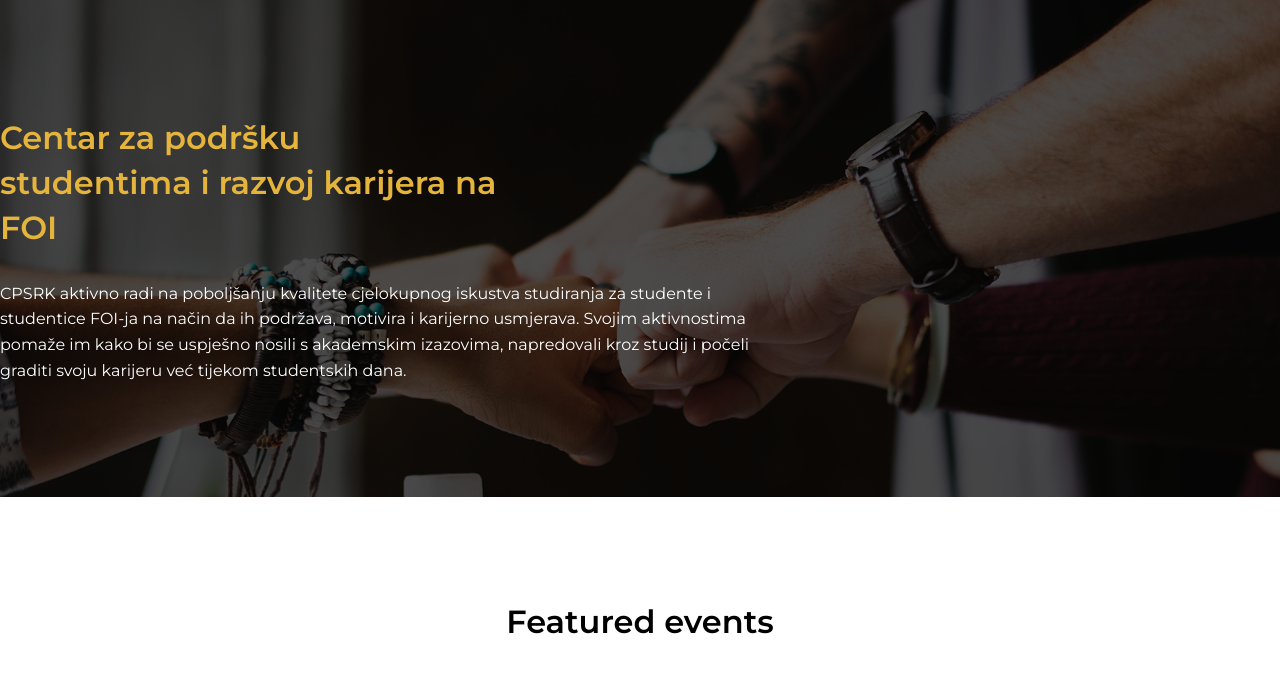
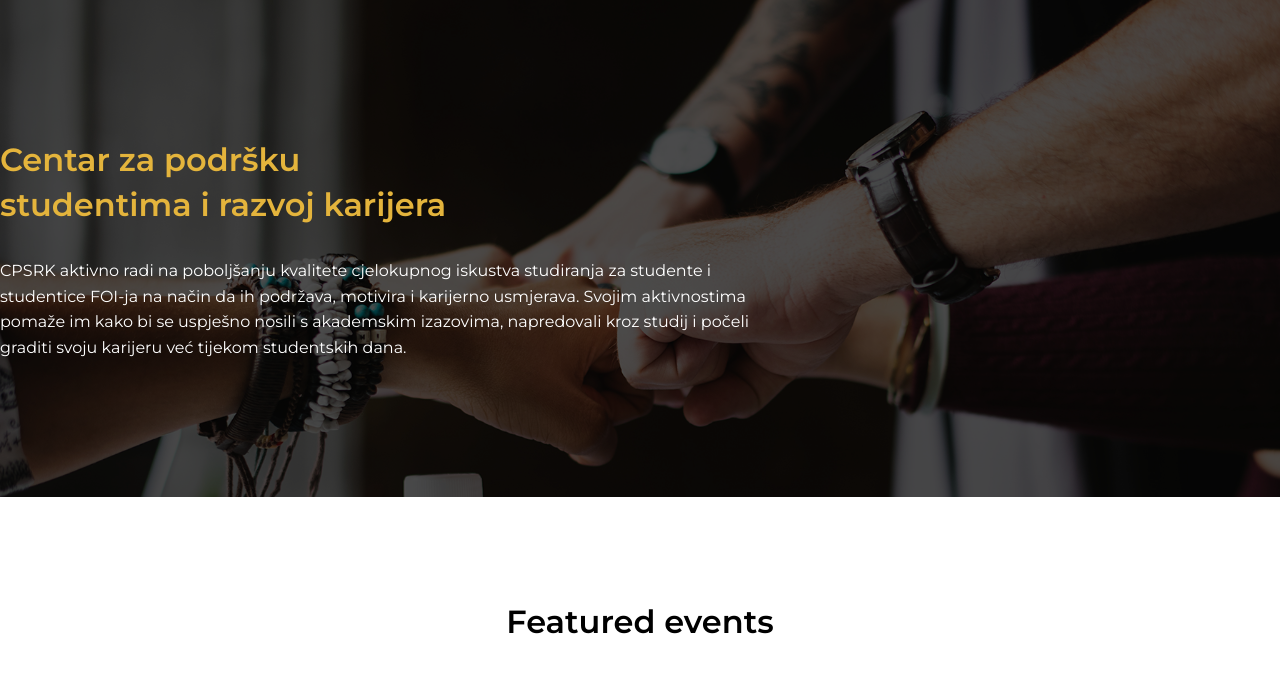
Before and after one commit to btaras1/Speck-Academy, a plain HTML site: page index.html in a window 1280 px wide. Shown: the part 83-760 px from the top of the page. Drawn offline with nearby package versions, Linux system fonts and the light colour scheme.

Commit message:
Revert "Modified title"
This reverts commit 62d0ad20f975f00a8b727aa368fa1b0fa5d5baf5.

```diff
--- a/index.html
+++ b/index.html
@@ -48,7 +48,7 @@
         <section class="section-hero">
             <div class="section-hero__overlay">
                 <div class="section-hero__content">
-                    <h1 class="section-hero__heading">Centar za podršku studentima i razvoj karijera na FOI</h1>
+                    <h1 class="section-hero__heading">Centar za podršku studentima i razvoj karijera</h1>
                     <p class="section-hero__subheading">CPSRK aktivno radi na poboljšanju kvalitete cjelokupnog iskustva studiranja za studente i studentice FOI-ja na način da ih podržava, motivira i karijerno usmjerava. Svojim aktivnostima pomaže im kako bi se uspješno nosili s akademskim
                         izazovima, napredovali kroz studij i počeli graditi svoju karijeru već tijekom studentskih dana.</p>
                 </div>
```
